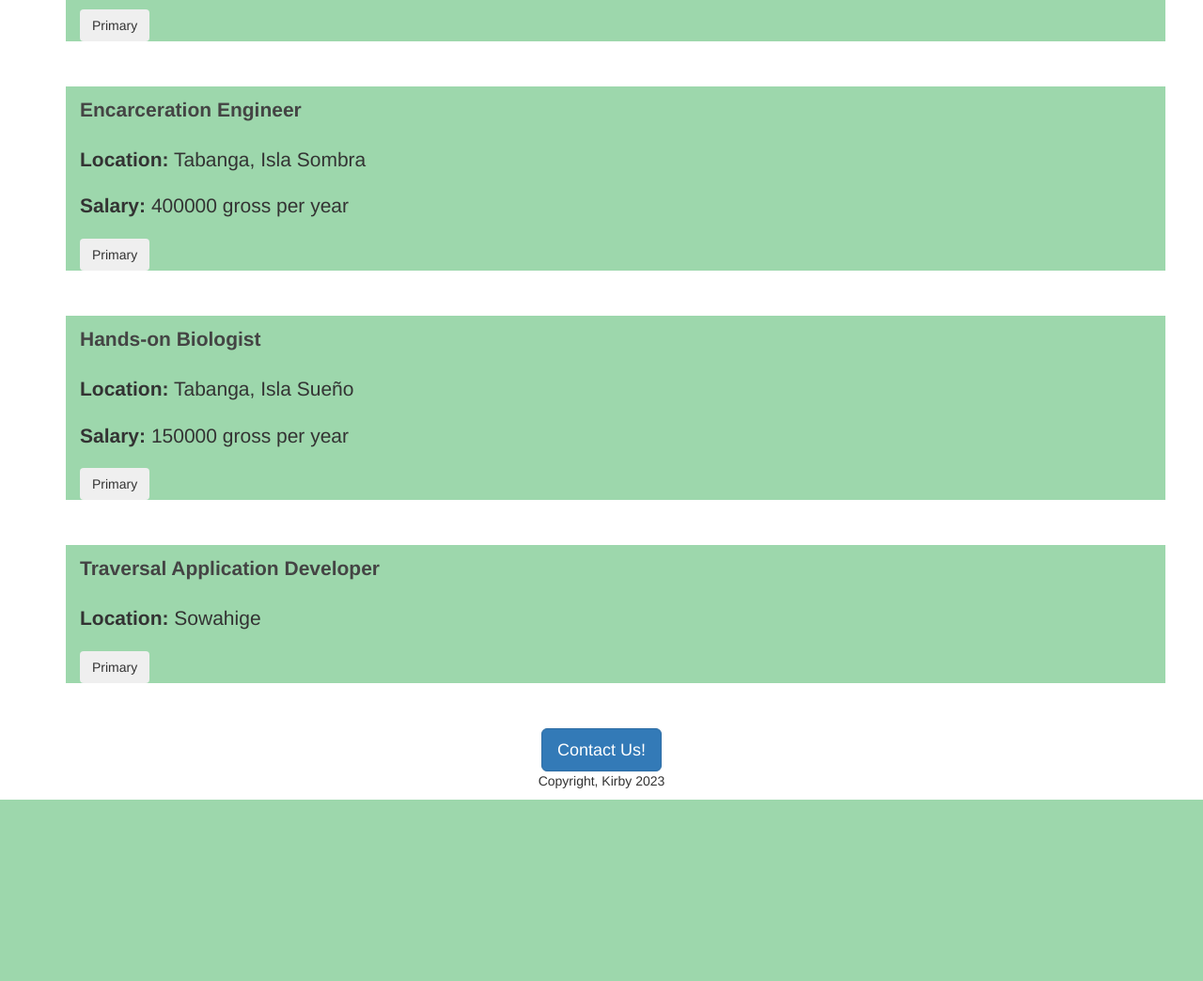
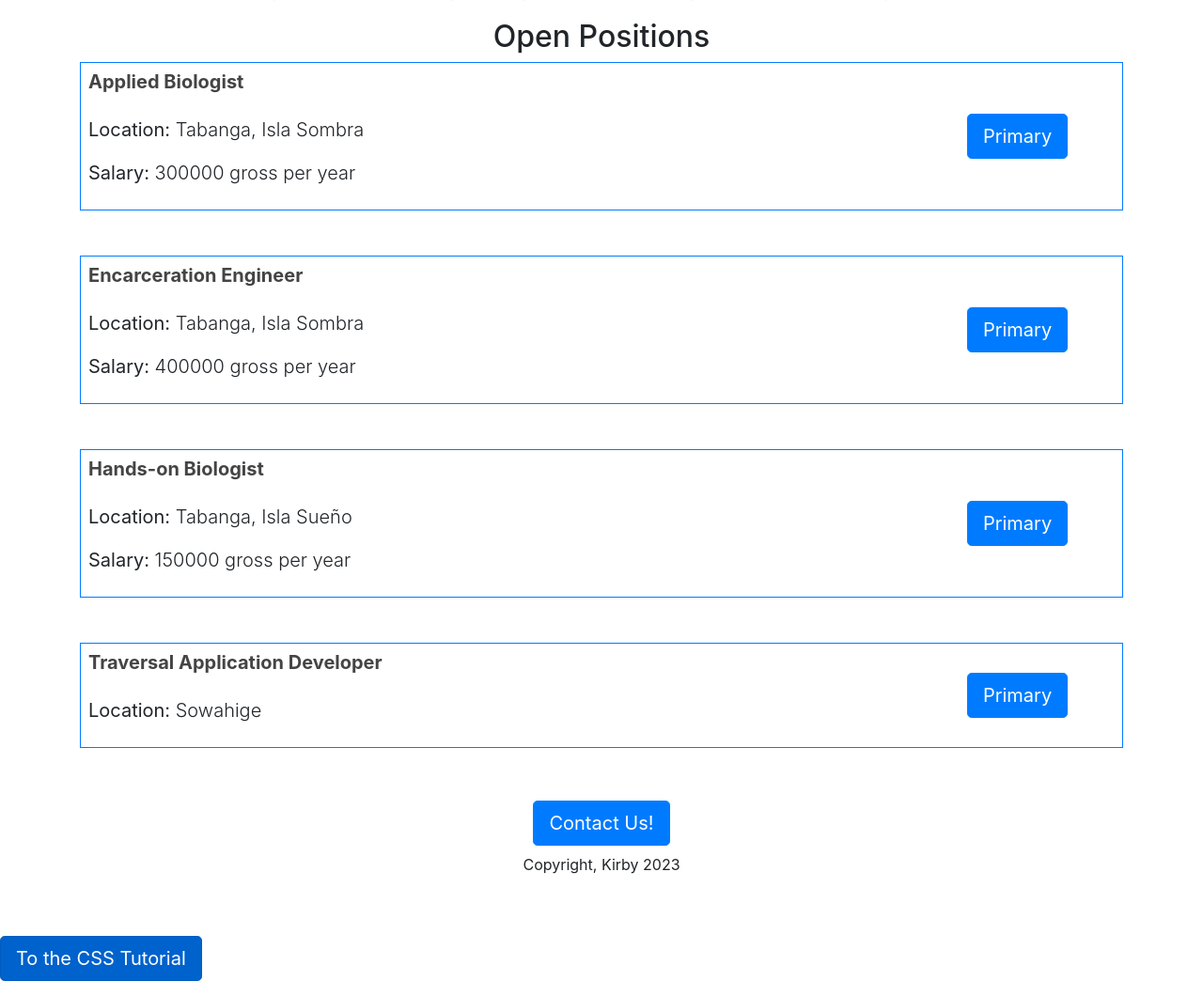
Before and after one commit to JacobKurtzbergsNickname/FreeCodeCampFlask02, a Flask app: page / in a window 1280 px wide. Shown: the part 1007-2051 px from the top of the page at 94% size. Before the commit the page ends 1858 px from the top, so only its background shows below. Run offline with Flask 3, Linux system fonts and the light colour scheme; some libraries are stand-ins or nearby versions.

Commit message:
API route and proper Bootstrap

```diff
--- a/app.py
+++ b/app.py
@@ -1,4 +1,4 @@
-from flask import Flask, render_template
+from flask import Flask, render_template, jsonify
 
 app = Flask(__name__)
 
@@ -32,6 +32,10 @@ jobs = [
 def hello_world():
     return render_template("index.html", jobs=jobs)
 
+@app.route("/api/jobs")
+def list_jobs():
+    return jsonify(jobs)
+
 @app.route("/css_tutorial")
 def css_tutorial():
     return render_template("css_tutorial.html")
--- a/templates/base.html
+++ b/templates/base.html
@@ -1,14 +1,35 @@
 <!DOCTYPE html>
 <html lang="en">
-<head>
-    <meta charset="UTF-8">
-    <meta name="viewport" content="width=device-width, initial-scale=1.0">
-    <link rel="icon" type="image/x-icon" href="{{url_for("static", filename="kirby.png")}}">
-    <link rel="stylesheet" href="{{url_for("static", filename="main.css")}}">
-    <link rel="stylesheet" href="https://cdn.jsdelivr.net/npm/bootstrap@3.4.1/dist/css/bootstrap.min.css" integrity="sha384-HSMxcRTRxnN+Bdg0JdbxYKrThecOKuH5zCYotlSAcp1+c8xmyTe9GYg1l9a69psu" crossorigin="anonymous">
+  <head>
+    <meta charset="UTF-8" />
+    <meta name="viewport" content="width=device-width, initial-scale=1.0" />
+    <link rel="icon" type="image/x-icon" href="{{url_for("static",
+    filename="kirby.png")}}">
+    <link
+      rel="stylesheet"
+      href="https://stackpath.bootstrapcdn.com/bootstrap/4.3.1/css/bootstrap.min.css"
+      integrity="sha384-ggOyR0iXCbMQv3Xipma34MD+dH/1fQ784/j6cY/iJTQUOhcWr7x9JvoRxT2MZw1T"
+      crossorigin="anonymous"
+    />
+
     {% block head %}{% endblock head %}
-</head>
-<body>
+  </head>
+  <body>
     {% block body %}{% endblock body %}
-</body>
+    <script
+      src="https://code.jquery.com/jquery-3.3.1.slim.min.js"
+      integrity="sha384-q8i/X+965DzO0rT7abK41JStQIAqVgRVzpbzo5smXKp4YfRvH+8abtTE1Pi6jizo"
+      crossorigin="anonymous"
+    ></script>
+    <script
+      src="https://cdnjs.cloudflare.com/ajax/libs/popper.js/1.14.7/umd/popper.min.js"
+      integrity="sha384-UO2eT0CpHqdSJQ6hJty5KVphtPhzWj9WO1clHTMGa3JDZwrnQq4sF86dIHNDz0W1"
+      crossorigin="anonymous"
+    ></script>
+    <script
+      src="https://stackpath.bootstrapcdn.com/bootstrap/4.3.1/js/bootstrap.min.js"
+      integrity="sha384-JjSmVgyd0p3pXB1rRibZUAYoIIy6OrQ6VrjIEaFf/nJGzIxFDsf4x0xIM+B07jRM"
+      crossorigin="anonymous"
+    ></script>
+  </body>
 </html>
--- a/templates/jobitem.html
+++ b/templates/jobitem.html
@@ -1,8 +1,9 @@
 <div
-  class="border-bottom container"
-  style="margin-bottom: 6vh; background-color: rgba(11, 156, 49, 0.4)"
+  class="border border-primary border-2 container"
+  style="margin-bottom: 6vh; padding: 1vh"
 >
-  <div class="col-9">
+  <div class="row">
+    <div class="col-md-10">
       <h4
         class="lead"
         style="font-weight: bold; color: rgb(68, 68, 68); margin-bottom: 3vh"
@@ -18,7 +19,8 @@
       </div>
       {% endif %}
     </div>
-  <div class="col-3">
-    <button type="button" class="btn btn-outline-primary">Primary</button>
+    <div class="col-md-2" style="align-self: center">
+      <button type="button" class="btn btn-primary btn-lg">Primary</button>
     </div>
   </div>
+</div>
```
Lines whose indentation alone changed are shown as unchanged.
